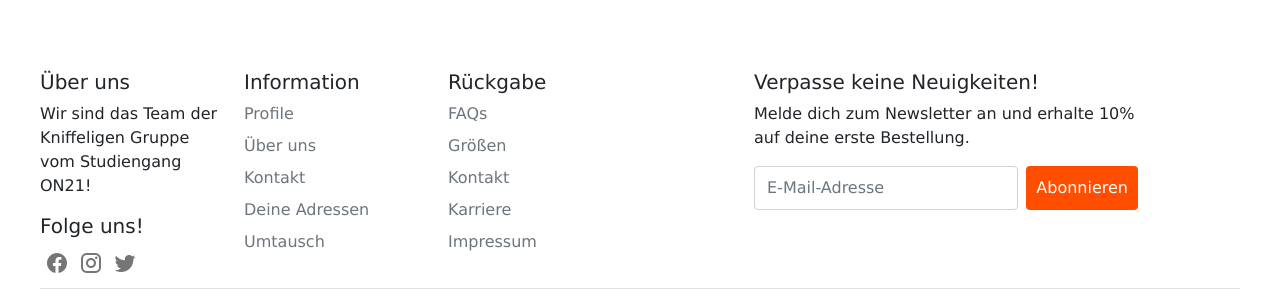
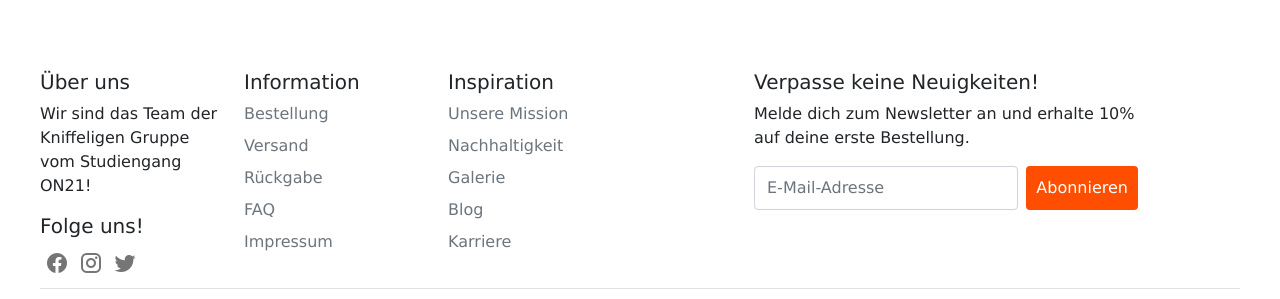
Before and after one commit to on21viktoria/trvl-card, a Vue app: page / in a window 1280 px wide. Shown: the part 1005-1304 px from the top of the page. Built offline with nearby package versions, Linux system fonts and the light colour scheme.

Commit message:
Finalized footer

```diff
--- a/src/components/Footer.vue
+++ b/src/components/Footer.vue
@@ -14,40 +14,40 @@
           <h5>Information</h5>
           <ul class="nav flex-column">
             <li class="nav-item mb-2">
-              <a href="#" class="nav-link p-0 text-muted">Profile</a>
+              <a href="#" class="nav-link p-0 text-muted">Bestellung</a>
             </li>
             <li class="nav-item mb-2">
-              <a href="#" class="nav-link p-0 text-muted">Über uns</a>
+              <a href="#" class="nav-link p-0 text-muted">Versand</a>
             </li>
             <li class="nav-item mb-2">
-              <a href="#" class="nav-link p-0 text-muted">Kontakt</a>
+              <a href="#" class="nav-link p-0 text-muted">Rückgabe</a>
             </li>
             <li class="nav-item mb-2">
-              <a href="#" class="nav-link p-0 text-muted">Deine Adressen</a>
+              <a href="#" class="nav-link p-0 text-muted">FAQ</a>
             </li>
             <li class="nav-item mb-2">
-              <a href="#" class="nav-link p-0 text-muted">Umtausch</a>
+              <a href="#" class="nav-link p-0 text-muted">Impressum</a>
             </li>
           </ul>
         </div>
 
         <div class="col-2">
-          <h5>Rückgabe</h5>
+          <h5>Inspiration</h5>
           <ul class="nav flex-column">
             <li class="nav-item mb-2">
-              <a href="#" class="nav-link p-0 text-muted">FAQs</a>
+              <a href="#" class="nav-link p-0 text-muted">Unsere Mission</a>
             </li>
             <li class="nav-item mb-2">
-              <a href="#" class="nav-link p-0 text-muted">Größen</a>
+              <a href="#" class="nav-link p-0 text-muted">Nachhaltigkeit</a>
             </li>
             <li class="nav-item mb-2">
-              <a href="#" class="nav-link p-0 text-muted">Kontakt</a>
+              <a href="#" class="nav-link p-0 text-muted">Galerie</a>
+            </li>
+            <li class="nav-item mb-2">
+              <a href="#" class="nav-link p-0 text-muted">Blog</a>
             </li>
             <li class="nav-item mb-2">
               <a href="#" class="nav-link p-0 text-muted">Karriere</a>
-            </li>
-            <li class="nav-item mb-2">
-              <a href="#" class="nav-link p-0 text-muted">Impressum</a>
             </li>
           </ul>
         </div>
```
